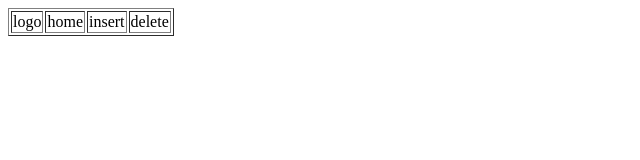
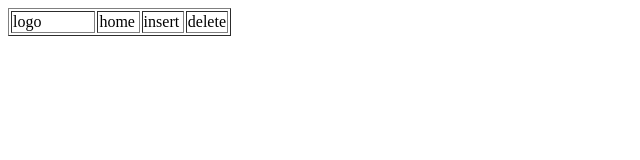
Before and after one commit to Madhurj96/HTML, a plain HTML site: page home.html in a window 1280 px wide. Shown: the whole page, without its empty margins (0-640 px from the left). Drawn offline with Linux system fonts and the light colour scheme.

Commit message:
Update home.html

```diff
--- a/home.html
+++ b/home.html
@@ -6,10 +6,10 @@
     <div id="headerr">
       <table border="1">
       <tr>
-        <td>logo</td>
-        <td>home</td>
-        <td>insert</td>
-        <td>delete</td>
+        <td width="40%">logo</td>
+        <td width="20%">home</td>
+        <td width="20%">insert</td>
+        <td width="20%">delete</td>
       </tr>
       </table>
     </div>
```
